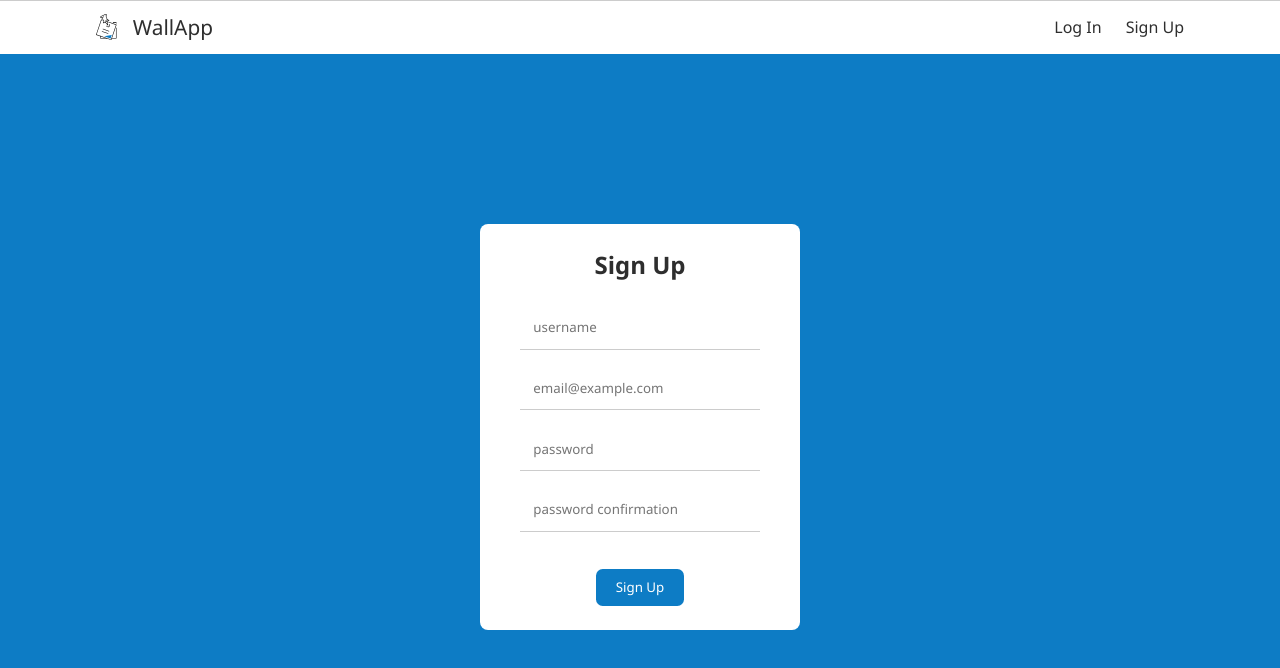
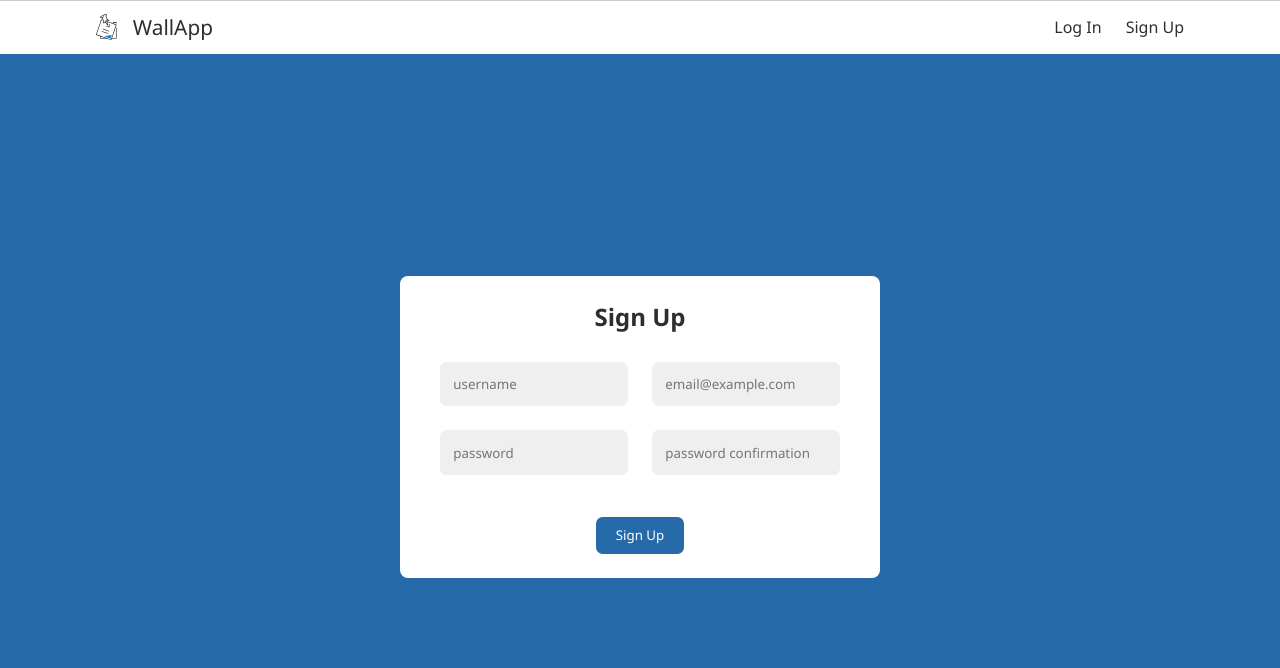
Before and after one commit to lucas-caribe/wallapp-frontend, a React (Create React App) app: page /register in a window 1280 px wide. Shown: the top 668 px of the page. Built offline with nearby package versions, Linux system fonts and the light colour scheme; no server answers; a web font is replaced by a local one.

Commit message:
Finishing style

```diff
--- a/src/App.css
+++ b/src/App.css
@@ -20,3 +20,20 @@
   height: 100%;
   flex-grow: 1;
 }
+
+button {
+  cursor: pointer;
+}
+
+button:hover {
+  filter: brightness(1.1);
+}
+
+@media screen and (min-width: 1025px) {
+  .main-content {
+    width: 50%;
+    margin: 0 auto;
+    padding: 2em 0;
+    gap: 2em;
+  }
+}
--- a/src/components/Input/index.jsx
+++ b/src/components/Input/index.jsx
@@ -1,22 +1,24 @@
 import React from 'react';
+import { VscError } from 'react-icons/vsc';
 import PropTypes from 'prop-types';
 
 import './style.css';
 
 function Input({ placeholder, type, registerCallback, error }) {
   return (
-    <>
+    <div className="input-error-container">
       <div className="input-container">
         <input
           className="form-input"
           placeholder={placeholder}
           type={type}
           {...registerCallback()}
+          data-error={!!error}
         />
-        <div className={`outline ${error && 'error-outline'}`} />
+        {error && <VscError className="error-icon" />}
       </div>
       {error && <span className="error-message">{error.message}</span>}
-    </>
+    </div>
   );
 }
 
--- a/src/components/Input/style.css
+++ b/src/components/Input/style.css
@@ -1,32 +1,6 @@
 .input-container {
   position: relative;
-}
-
-.input-container::after,
-.outline {
-  content: '';
-  position: absolute;
-  width: 100%;
-  height: 1px;
-  background: rgba(0, 0, 0, 0.2);
-  bottom: 0;
-  left: 0;
-}
-
-.outline {
-  visibility: hidden;
-  transform: scale(0, 1);
-  transition: transform ease-out 0.1s;
-  background: var(--main-color);
-}
-
-.form-input:focus-visible {
-  outline: none;
-}
-
-.form-input:focus-visible ~ .outline {
-  visibility: visible;
-  transform: scale(1, 1);
+  border-radius: 0.5em;
 }
 
 .form-input {
@@ -34,17 +8,28 @@
   padding: 1em;
   border: none;
   border-radius: 0.5em;
+  background: #efefef;
 }
 
-/* error message */
+.form-input[data-error='false']:focus-visible {
+  outline: 1px solid var(--main-color);
+}
+
+/* error */
+.form-input[data-error='true'] {
+  outline: 1px solid red;
+}
+
 .error-message {
   color: red;
   font-size: 0.6em;
   margin: -1em 0 0 1em;
 }
 
-.error-outline {
-  visibility: visible;
-  transform: scale(1, 1);
-  background: red;
+.error-icon {
+  color: red;
+  position: absolute;
+  right: 0.5em;
+  top: 50%;
+  transform: translateY(-50%);
 }
--- a/src/components/Post/style.css
+++ b/src/components/Post/style.css
@@ -42,6 +42,7 @@
   font-size: 1.2em;
   right: 1em;
   top: 1em;
+  cursor: pointer;
 }
 
 .edit-section {
@@ -51,15 +52,17 @@
   right: 1.5em;
   top: 2.5em;
   visibility: hidden;
-  background: var(--main-color);
   border-radius: 0.2em;
+  overflow: hidden;
 }
 
 .edit-section > button {
   background: none;
+  background: var(--main-color);
   color: var(--secondary-color);
   border: none;
   padding: 0.5em;
+  cursor: pointer;
 }
 
 /* post body */
@@ -75,4 +78,8 @@
   .post-header {
     margin-bottom: 1.5em;
   }
+
+  .edit-section > button:hover {
+    filter: brightness(1.1)
+  }
 }
--- a/src/components/PostForm/style.css
+++ b/src/components/PostForm/style.css
@@ -37,6 +37,7 @@
   font-size: 1.5em;
   background: none;
   border: none;
+  cursor: pointer;
 }
 
 .form-controls > button:disabled {
--- a/src/components/PostList/style.css
+++ b/src/components/PostList/style.css
@@ -6,6 +6,6 @@
 
 @media screen and (min-width: 1025px) {
   .post-list {
-    width: 65%;
+    gap: 2em;
   }
 }
--- a/src/index.css
+++ b/src/index.css
@@ -1,6 +1,6 @@
 :root {
   --main-font-color: #2e2e2e;
-  --main-color: #0D7CC5;
+  --main-color: #266aa9;
   --secondary-color: white;
 }
 
--- a/src/pages/Register/index.jsx
+++ b/src/pages/Register/index.jsx
@@ -7,6 +7,8 @@ import UserContext from '../../context/UserContext';
 import Button from '../../components/Button';
 import Input from '../../components/Input';
 import Loading from '../../components/Loading';
+
+import './style.css';
 
 function Register() {
   const {
@@ -30,15 +32,15 @@ function Register() {
     if (status) {
       navigate('/', { replace: true });
     } else {
-      global.alert('Something went wrong!');
+      global.alert('Username or email already exists!');
     }
   };
 
   return (
-    <form className="login-form" onSubmit={handleSubmit(onSubmit)}>
+    <form className="register-form" onSubmit={handleSubmit(onSubmit)}>
       {isFetching && <Loading />}
       <h2>Sign Up</h2>
-      <div className="login-inputs">
+      <div className="register-inputs">
         <Input
           type="text"
           placeholder="username"
--- /dev/null
+++ b/src/pages/Register/style.css
@@ -0,0 +1,45 @@
+.register-form {
+  display: flex;
+  flex-direction: column;
+  align-items: center;
+  width: 20em;
+  gap: 1.5em;
+  padding: 1.5em;
+  border-radius: 0.5em;
+  background: var(--secondary-color);
+}
+
+.register-inputs {
+  display: flex;
+  flex-direction: column;
+  gap: 1em;
+  width: 100%;
+}
+
+.register-form > button {
+  margin-top: 1em;
+}
+
+@media screen and (min-width: 1025px) {
+  .register-form {
+    padding: 1.5em 2.5em;
+    gap: 1.8em;
+    width: 30em;
+  }
+
+  .register-inputs {
+    display: grid;
+    gap: 1.5em;
+    grid-template-columns: 1fr 1fr;
+  }
+
+  .input-error-container {
+    position: relative;
+  }
+
+  .register-inputs .error-message {
+    position: absolute;
+    bottom: -1.7em;
+    left: 0;
+  }
+}
```
Also changed, not shown: src/assets/logo2.svg (added).
